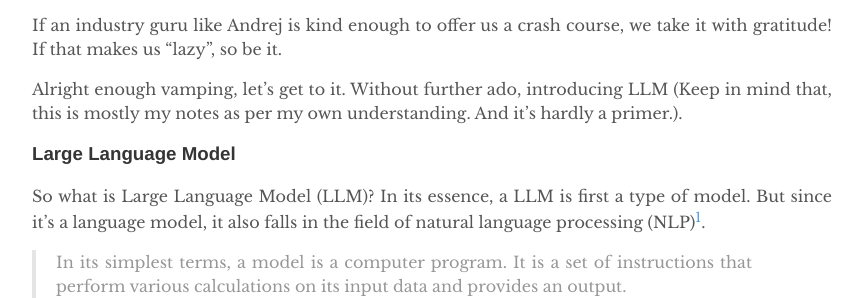
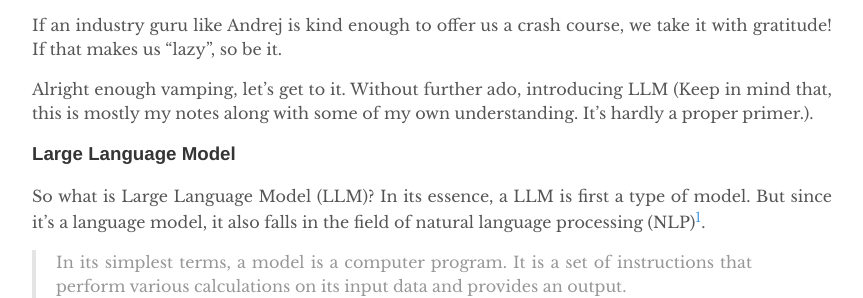
Before and after one commit to yuexiaofeng/yuexiaofeng.github.io, a Jekyll site: the page built from _posts/2024-03-03-ai-notes-llm.md, in a window 1280 px wide and 900 px high, scrolled down 1395 px. Shown: the part 181-479 px from the top of the window, without its empty margins (208-1071 px from the left). Built offline with Jekyll 4.4.1, drawn with Linux system fonts in a browser that asks for light colours.

Commit message:
updated llm post

```diff
--- a/_posts/2024-03-03-ai-notes-llm.md
+++ b/_posts/2024-03-03-ai-notes-llm.md
@@ -24,7 +24,7 @@ So, to me, being "lazy" is about efficiency, which I think is one of the main dr
 
 If an industry guru like Andrej is kind enough to offer us a crash course, we take it with gratitude! If that makes us "lazy", so be it.
 
-Alright enough vamping, let's get to it. Without further ado, introducing LLM (Keep in mind that, this is mostly my notes as per my own understanding. And it's hardly a primer.).
+Alright enough vamping, let's get to it. Without further ado, introducing LLM (Keep in mind that, this is mostly my notes along with some of my own understanding. It's hardly a proper primer.).
 
 ### Large Language Model
 
```
